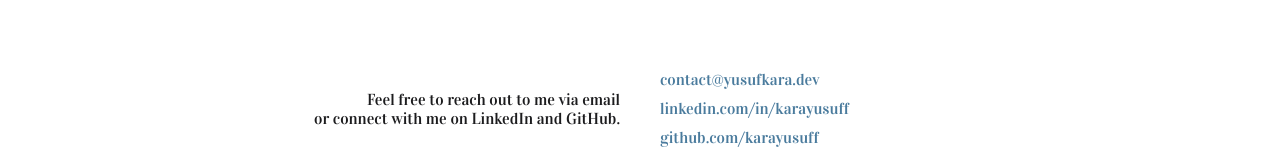
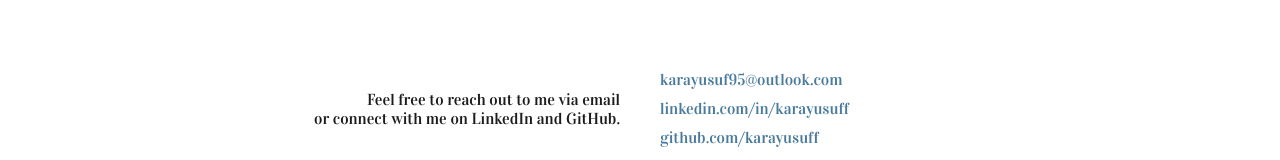
Before and after one commit to karayusuff/my-portfolio, a React (Vite) app: page / in a window 1280 px wide. Shown: the part 3149-3309 px from the top of the page. Built offline with nearby package versions, Linux system fonts and the light colour scheme.

Commit message:
Update email to prevent spam issues

```diff
--- a/src/components/Contact.jsx
+++ b/src/components/Contact.jsx
@@ -16,9 +16,9 @@ function Contact() {
           <ul className="contact-list">
             <li>
               <a
-                href="mailto:contact@yusufkara.dev"
+                href="mailto:karayusuf95@outlook.com"
               >
-                contact@yusufkara.dev
+                karayusuf95@outlook.com
               </a>
             </li>
             <li>
@@ -44,7 +44,7 @@ function Contact() {
       </div>
       <div className="contact-icons">
         <a
-          href="mailto:contact@yusufkara.dev"
+          href="mailto:karayusuf95@outlook.com"
           className="icon"
         >
           <FaEnvelope />
```
